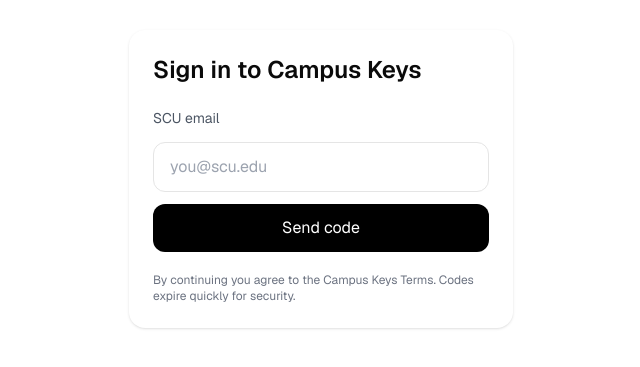
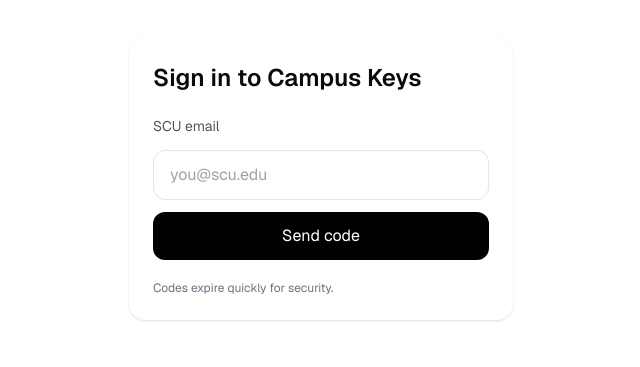
Before and after one commit to kurtrwoodruff/nextjs-with-supabase, a Next.js app: page /sign-in in a window 1280 px wide. Shown: the part 221-588 px from the top of the page, without its empty margins (319-959 px from the left). Built offline with nearby package versions, Linux system fonts and the light colour scheme; no server answers.

Commit message:
Update page.tsx

```diff
--- a/app/sign-in/page.tsx
+++ b/app/sign-in/page.tsx
@@ -9,7 +9,7 @@
   process.env.NEXT_PUBLIC_SUPABASE_ANON_KEY!
 );
 
-// ⬇️ Only allow these school domains (edit as you expand)
+// Allow list (edit as you expand)
 const ALLOWED_DOMAINS = ["scu.edu"];
 
 type Step = "request" | "verify";
@@ -22,11 +22,9 @@
   const [code, setCode] = useState("");
   const [msg, setMsg] = useState<string | null>(null);
   const [loading, setLoading] = useState(false);
-
-  // Simple cooldown for resend
   const [cooldown, setCooldown] = useState(0);
 
-  // If already logged in, skip to mode-select
+  // If already logged in, go to next step
   useEffect(() => {
     (async () => {
       const { data } = await supabase.auth.getUser();
@@ -34,6 +32,7 @@
     })();
   }, [router]);
 
+  // resend cooldown tick
   useEffect(() => {
     if (!cooldown) return;
     const t = setInterval(() => setCooldown((c) => (c > 0 ? c - 1 : 0)), 1000);
@@ -59,8 +58,7 @@
       email,
       options: {
         shouldCreateUser: true,
-        // 🔴 forces Supabase to send a numeric code (not a magic link)
-        emailOtpType: "code",
+        // IMPORTANT: do NOT set emailRedirectTo here (keeps it OTP-only)
       },
     });
     setLoading(false);
@@ -72,7 +70,7 @@
 
     setMsg("We emailed you a 6-digit code. Enter it below.");
     setStep("verify");
-    setCooldown(30); // 30s resend cooldown
+    setCooldown(30);
   }
 
   async function handleVerify(e: React.FormEvent) {
@@ -89,7 +87,7 @@
     const { error } = await supabase.auth.verifyOtp({
       email,
       token: cleaned,
-      type: "email", // <- verify Email OTP
+      type: "email", // verify Email OTP
     });
     setLoading(false);
 
@@ -98,7 +96,6 @@
       return;
     }
 
-    // success
     router.replace("/mode-select");
   }
 
@@ -107,10 +104,7 @@
     setMsg(null);
     const { error } = await supabase.auth.signInWithOtp({
       email,
-      options: {
-        shouldCreateUser: true,
-        emailOtpType: "code",
-      },
+      options: { shouldCreateUser: true },
     });
     if (error) setMsg(error.message || "Could not resend code.");
     else {
@@ -191,8 +185,7 @@
         {msg && <p className="text-sm">{msg}</p>}
 
         <p className="text-xs text-gray-500">
-          By continuing you agree to the Campus Keys Terms. Codes expire quickly
-          for security.
+          Codes expire quickly for security.
         </p>
       </div>
     </main>
```
